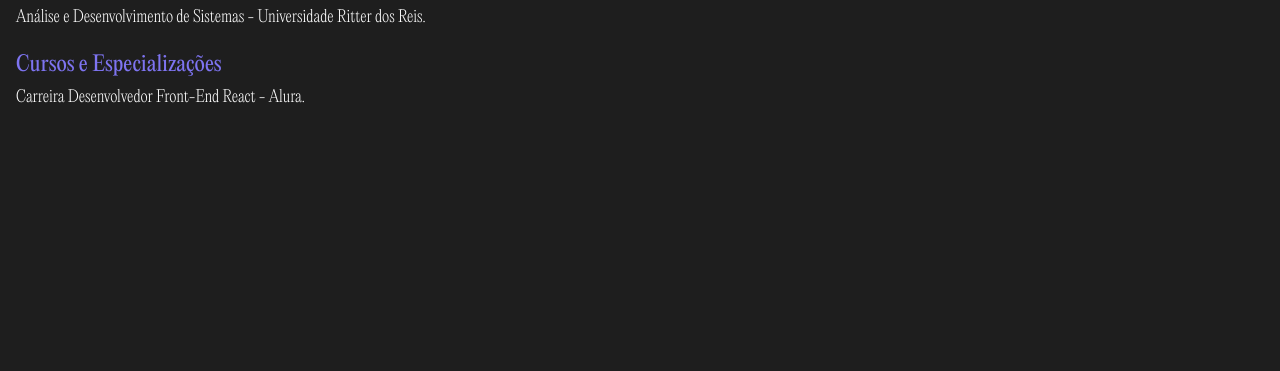
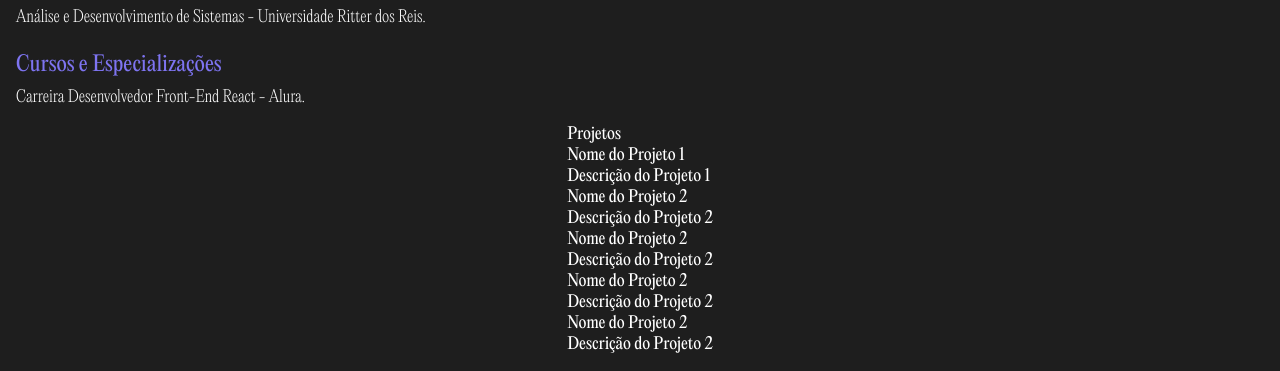
Before and after one commit to AlexsanderGS/portfolio, a plain HTML site: page index.html in a window 1280 px wide. Shown: the part 721-1092 px from the top of the page. Before the commit the page ends 845 px from the top, so only its background shows below. Drawn offline with Linux system fonts and the light colour scheme.

Commit message:
Estruturando a seção do Portfolio e dos cards dos projetos.

```diff
--- a/index.html
+++ b/index.html
@@ -80,6 +80,50 @@
           <p>Carreira Desenvolvedor Front-End React - Alura.</p>
         </div>
       </section>
+
+      <section class="portfolio" id="portfolio">
+        <div class="projects">
+          <h2>Projetos</h2>
+        </div>
+
+        <ul class="project-list">
+          <li class="list-item">
+            <article class="project-card">
+              <!--Aqui entra uma background image do projeto (miniatura)-->
+              <h3 class="project-name">Nome do Projeto 1</h3>
+              <p class="project-description">Descrição do Projeto 1</p>
+            </article>
+          </li>
+
+          <li class="list-item">
+            <article class="project-card">
+              <h3 class="project-name">Nome do Projeto 2</h3>
+              <p class="project-description">Descrição do Projeto 2</p>
+            </article>
+          </li>
+
+          <li class="list-item">
+            <article class="project-card">
+              <h3 class="project-name">Nome do Projeto 2</h3>
+              <p class="project-description">Descrição do Projeto 2</p>
+            </article>
+          </li>
+
+          <li class="list-item">
+            <article class="project-card">
+              <h3 class="project-name">Nome do Projeto 2</h3>
+              <p class="project-description">Descrição do Projeto 2</p>
+            </article>
+          </li>
+
+          <li class="list-item">
+            <article class="project-card">
+              <h3 class="project-name">Nome do Projeto 2</h3>
+              <p class="project-description">Descrição do Projeto 2</p>
+            </article>
+          </li>
+        </ul>
+      </section>
     </main>
   </body>
 </html>
```
